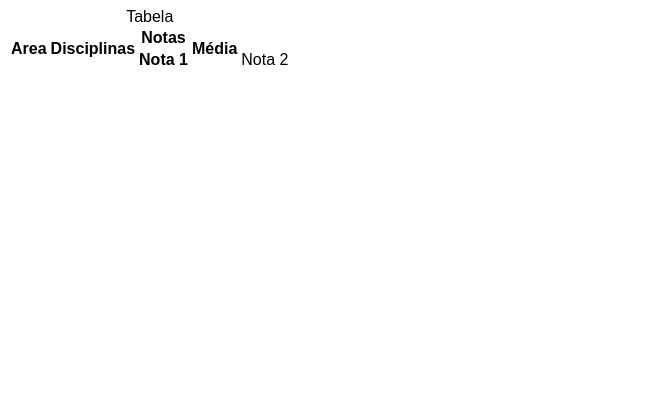
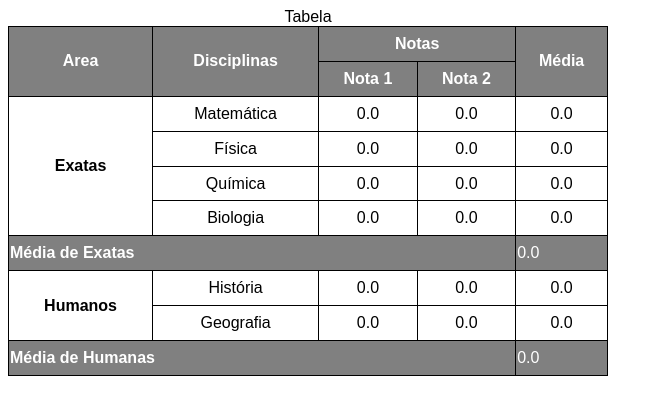
Before and after one commit to Kennivan/html-css, a plain HTML site: page Exercicios/desafio014/desafio14.html in a window 1280 px wide. Shown: the whole page, without its empty margins (0-663 px from the left). Drawn offline with Linux system fonts and the light colour scheme.

Commit message:
Update desafio14.html

```diff
--- a/Exercicios/desafio014/desafio14.html
+++ b/Exercicios/desafio014/desafio14.html
@@ -9,6 +9,26 @@
       body{
         font-family: Arial, Helvetica, sans-serif;
       }
+      table{
+        border-collapse: collapse;
+        width: 600px;
+        height: 350px;
+        text-align: center;
+      }
+
+     td.Q ,th.Q {
+        text-align: left;
+        background-color: grey;
+        color: white;
+      }
+      th.B{
+        background-color: grey;
+        color: white;
+      }
+
+      th , td {
+        border: 1px solid black;
+      }
 
     </Style>
 </head>
@@ -18,16 +38,61 @@
     <thead></thead>
     <tbody>
         <tr>
-            <th rowspan="2">Area</th>
-            <th rowspan="2">Disciplinas</th>
-            <th>Notas</th>
-            <th rowspan="2">Média</th>
+            <th rowspan="2" class="B">Area</th>
+            <th rowspan="2" scope="col" class="B">Disciplinas</th>
+            <th colspan="2" scope="colgroup" class="B">Notas</th>
+            <th rowspan="2" scope="col" class="B">Média</th>
         </tr>
 
         <tr>
-            <th>Nota 1</th>
-            <td>Nota 2</td>
-
+            <th scope="col" class="B">Nota 1</th>
+            <th scope="col" class="B">Nota 2</th>
+        </tr>
+        <tr>
+            <th rowspan="4" scope="rowgroup">Exatas</th>
+            <td>Matemática</td>
+            <td>0.0</td>
+            <td>0.0</td>
+            <td>0.0</td>
+        </tr>
+        <tr>
+            <td>Física</td>
+            <td>0.0</td>
+            <td>0.0</td>
+            <td>0.0</td>
+        </tr>
+        <tr>
+            <td>Química</td>
+            <td>0.0</td>
+            <td>0.0</td>
+            <td>0.0</td>
+        </tr>
+        <tr>
+            <td>Biologia</td>
+            <td>0.0</td>
+            <td>0.0</td>
+            <td>0.0</td>
+        </tr>
+        <tr>
+            <th class="Q" colspan="4" scope="row">Média de Exatas</th>
+            <td class="Q">0.0</td>
+        </tr>
+        <tr>
+            <th rowspan="2" scope="rowgroup">Humanos</th>
+            <td>História</td>
+            <td>0.0</td>
+            <td>0.0</td>
+            <td>0.0</td>
+        </tr>
+        <tr>
+            <td>Geografia</td>
+            <td>0.0</td>
+            <td>0.0</td>
+            <td>0.0</td>
+        </tr>
+        <tr>
+            <th class="Q" colspan="4" scope="row">Média de Humanas</th>
+            <td class="Q">0.0</td>
         </tr>
 
 
```
